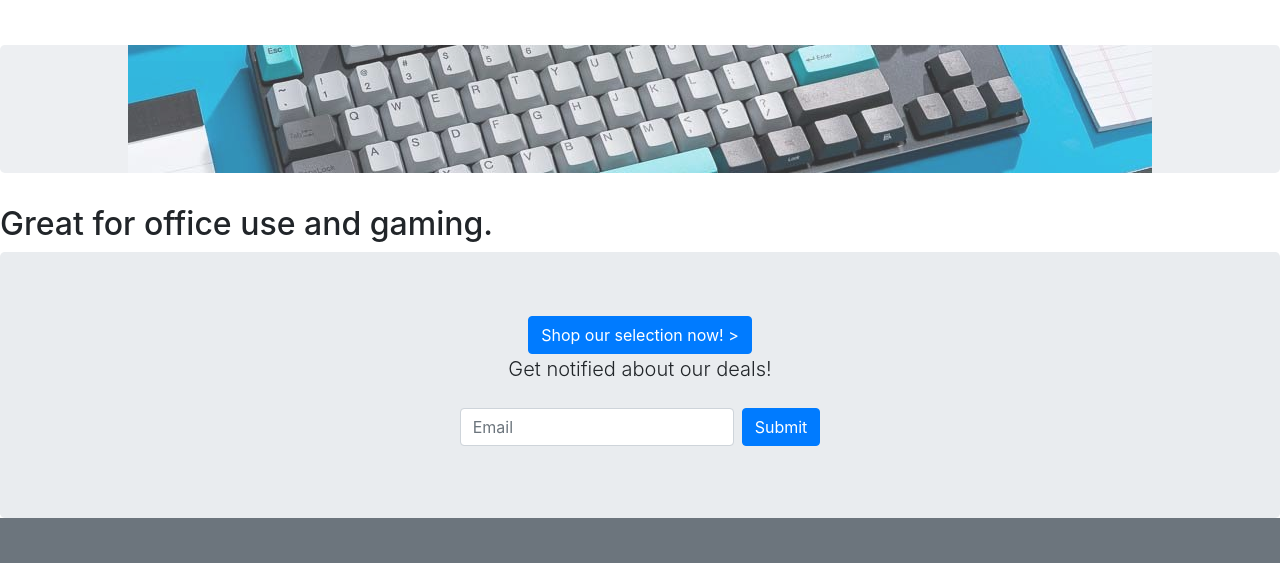
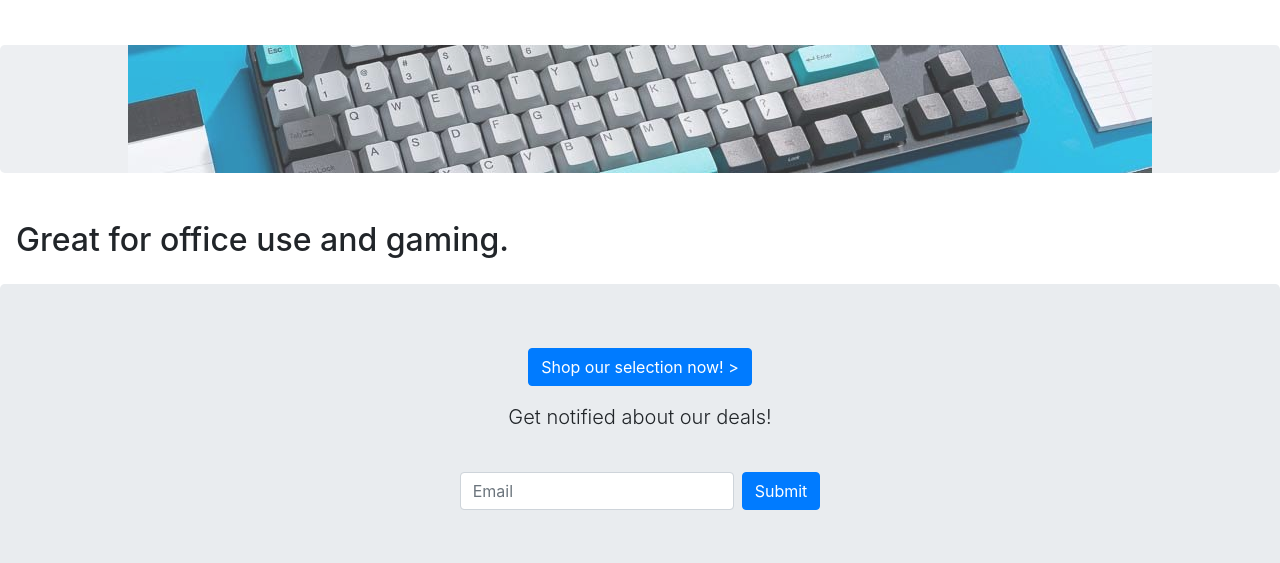
Before and after one commit to Aetrix27/SPD-1.2-Homework-3, a plain HTML site: page index.html in a window 1280 px wide. Shown: the part 806-1369 px from the top of the page. Drawn offline with nearby package versions, Linux system fonts and the light colour scheme.

Commit message:
Added Padding

```diff
--- a/index.html
+++ b/index.html
@@ -69,12 +69,12 @@
 </div>
 
   <div class="jumbotron text-center hero-background-img"></div>
-  <h2> Great for office use and gaming.</h2>
+  <h2 class = "p-3"> Great for office use and gaming.</h2>
 
   <!-- CALL TO ACTION -->
   <div class="jumbotron text-center mb-0">
     <a href="pricing.html" class="btn btn-primary bg-primary">Shop our selection now! ></a>
-    <p class="lead mb-4">Get notified about our deals!</p>
+    <p class="lead mb-4 p-3">Get notified about our deals!</p>
     <div class="d-flex justify-content-center">
       <form action="#" class='form-inline'>
         <input type="text" class="form-control mb-2 mr-sm-2" placeholder="Email"/>
```
